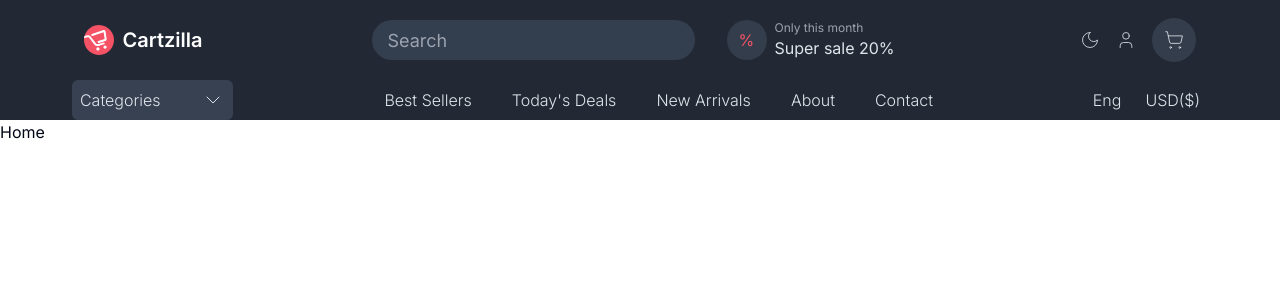
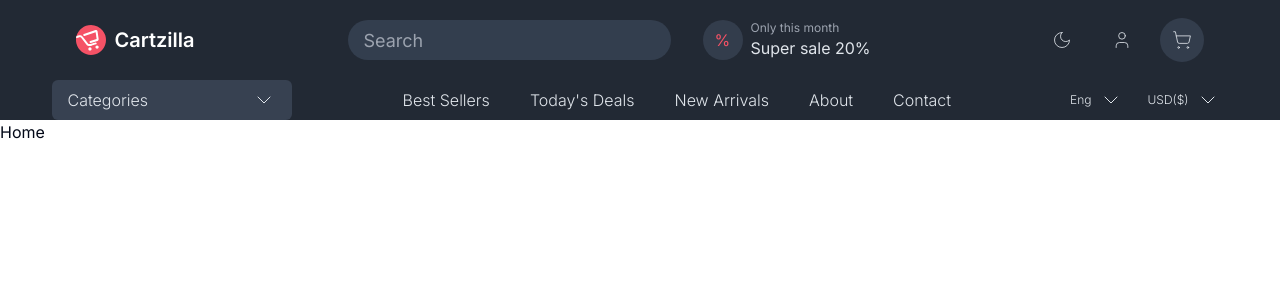
Before and after one commit to rikimario/Cartzilla-NextJs, a Next.js app: page / in a window 1280 px wide. Shown: the top 300 px of the page. Built offline with nearby package versions, Linux system fonts and the light colour scheme.

Commit message:
add categories for desktop nav

```diff
--- a/src/components/Theme.tsx
+++ b/src/components/Theme.tsx
@@ -26,14 +26,17 @@ export default function Theme() {
     setDarkMode(!darkMode);
   };
   return (
-    <>
-      <button onClick={handleDarkMode}>
+    <div>
+      <button
+        onClick={handleDarkMode}
+        className="hover:bg-[#333D4C] p-3 hover:rounded-full"
+      >
         {!darkMode ? (
           <Moon className="h-5 w-5" strokeWidth={1} />
         ) : (
           <Sun className="h-5 w-5" strokeWidth={1} />
         )}
       </button>
-    </>
+    </div>
   );
 }
--- a/src/components/navbar/DDMobileNav.tsx
+++ b/src/components/navbar/DDMobileNav.tsx
@@ -16,7 +16,7 @@ export default function DDMobileNav({ handleClickNav }: DDMobileNavProps) {
   return (
     <>
       <div className="absolute dark:bg-[#181D25] dark:text-[white] p-4 z-20 h-screen left-0 right-0 block w-full transition lg:hidden bg-white">
-        <ul className="p-12 text-xl text-center dark:text-[white] items-center text-[#333D4C] border border-[#E0E5EB]">
+        <ul className="p-12 text-xl text-center dark:bg-[#181D25] dark:text-[white] items-center text-[#333D4C] border border-[#E0E5EB]">
           <li className="py-4 my-4 border-b border-[#E0E5EB]">
             <div className="flex gap-1 items-center justify-center pr-5">
               <Home className="h-5 w-5 dark:text-gray-400" />
--- a/src/components/navbar/DesktopNav.tsx
+++ b/src/components/navbar/DesktopNav.tsx
@@ -4,38 +4,143 @@ import {
   DropdownMenuContent,
   DropdownMenuItem,
   DropdownMenuLabel,
+  DropdownMenuPortal,
+  DropdownMenuSub,
+  DropdownMenuSubContent,
+  DropdownMenuSubTrigger,
   DropdownMenuTrigger,
 } from "../ui/dropdown-menu";
+import Link from "next/link";
 export default function DesktopNav() {
   return (
     <div className="hidden font-light lg:flex px-4 md:px-12 lg:px-0 justify-around bg-[#222934]">
       <DropdownMenu>
-        <DropdownMenuTrigger className="text-[#E0E5EB] bg-gray-700 p-2 rounded-md flex gap-10">
+        <DropdownMenuTrigger className="text-[#E0E5EB] min-w-[15rem] bg-gray-700 py-2 px-4 rounded-md flex justify-between">
           Categories{" "}
           <span>
             <ChevronDown strokeWidth={1} />
           </span>
         </DropdownMenuTrigger>
-        <DropdownMenuContent>
-          <DropdownMenuItem>Clothes</DropdownMenuItem>
-          <DropdownMenuItem>Shoes</DropdownMenuItem>
-          <DropdownMenuItem>Electronics</DropdownMenuItem>
-          <DropdownMenuItem>Miscellaneous</DropdownMenuItem>
+        <DropdownMenuContent className="min-w-[15rem]">
+          {/* Men */}
+          <DropdownMenuSub>
+            <DropdownMenuSubTrigger>Men</DropdownMenuSubTrigger>
+            <DropdownMenuPortal>
+              <DropdownMenuSubContent>
+                <DropdownMenuItem>Shirts</DropdownMenuItem>
+                <DropdownMenuItem>Shoes</DropdownMenuItem>
+                <DropdownMenuItem>Watches</DropdownMenuItem>
+              </DropdownMenuSubContent>
+            </DropdownMenuPortal>
+          </DropdownMenuSub>
+
+          {/* Woman */}
+          <DropdownMenuSub>
+            <DropdownMenuSubTrigger>Woman</DropdownMenuSubTrigger>
+            <DropdownMenuPortal>
+              <DropdownMenuSubContent>
+                <DropdownMenuItem>Tops</DropdownMenuItem>
+                <DropdownMenuItem>Dresses</DropdownMenuItem>
+                <DropdownMenuItem>Shoes</DropdownMenuItem>
+                <DropdownMenuItem>Bags</DropdownMenuItem>
+                <DropdownMenuItem>Watches</DropdownMenuItem>
+                <DropdownMenuItem>Jewelry</DropdownMenuItem>
+              </DropdownMenuSubContent>
+            </DropdownMenuPortal>
+          </DropdownMenuSub>
+
+          {/* Electronics */}
+          <DropdownMenuSub>
+            <DropdownMenuSubTrigger>Electronics</DropdownMenuSubTrigger>
+            <DropdownMenuPortal>
+              <DropdownMenuSubContent>
+                <DropdownMenuItem>Laptops</DropdownMenuItem>
+                <DropdownMenuItem>Tablets</DropdownMenuItem>
+                <DropdownMenuItem>Smartphones</DropdownMenuItem>
+                <DropdownMenuItem>Mobile Accessories</DropdownMenuItem>
+              </DropdownMenuSubContent>
+            </DropdownMenuPortal>
+          </DropdownMenuSub>
+
+          {/* Home */}
+          <DropdownMenuSub>
+            <DropdownMenuSubTrigger>Home</DropdownMenuSubTrigger>
+            <DropdownMenuPortal>
+              <DropdownMenuSubContent>
+                <DropdownMenuItem>Furniture</DropdownMenuItem>
+                <DropdownMenuItem>Kitchen</DropdownMenuItem>
+                <DropdownMenuItem>Decorations</DropdownMenuItem>
+                <DropdownMenuItem>Groceries</DropdownMenuItem>
+              </DropdownMenuSubContent>
+            </DropdownMenuPortal>
+          </DropdownMenuSub>
+
+          {/* Cosmetics */}
+          <DropdownMenuSub>
+            <DropdownMenuSubTrigger>Cosmetics</DropdownMenuSubTrigger>
+            <DropdownMenuPortal>
+              <DropdownMenuSubContent>
+                <DropdownMenuItem>Beauty</DropdownMenuItem>
+                <DropdownMenuItem>Skin Care</DropdownMenuItem>
+                <DropdownMenuItem>Fragrances</DropdownMenuItem>
+              </DropdownMenuSubContent>
+            </DropdownMenuPortal>
+          </DropdownMenuSub>
+
+          {/* Automotive */}
+          <DropdownMenuSub>
+            <DropdownMenuSubTrigger>Automotive</DropdownMenuSubTrigger>
+            <DropdownMenuPortal>
+              <DropdownMenuSubContent>
+                <DropdownMenuItem>Cars</DropdownMenuItem>
+                <DropdownMenuItem>Motorcycles</DropdownMenuItem>
+              </DropdownMenuSubContent>
+            </DropdownMenuPortal>
+          </DropdownMenuSub>
+
+          {/* Sports */}
+          <DropdownMenuItem>Sports Accessories</DropdownMenuItem>
+
+          {/* Sunglasses */}
+          <DropdownMenuItem>Sunglasses</DropdownMenuItem>
         </DropdownMenuContent>
       </DropdownMenu>
 
       <ul className="flex text-[#E0E5EB] gap-6">
-        <li className="hover:bg-gray-700 p-2 rounded-md">Best Sellers</li>
-        <li className="hover:bg-gray-700 p-2 rounded-md">Today's Deals</li>
-        <li className="hover:bg-gray-700 p-2 rounded-md">New Arrivals</li>
-        <li className="hover:bg-gray-700 p-2 rounded-md">About</li>
-        <li className="hover:bg-gray-700 p-2 rounded-md">Contact</li>
+        <li className="hover:bg-gray-700 p-2 rounded-md">
+          <button>
+            <Link href="/best-sellers">Best Sellers</Link>
+          </button>
+        </li>
+        <li className="hover:bg-gray-700 p-2 rounded-md">
+          <button>
+            <Link href="/today-deals">Today's Deals</Link>
+          </button>
+        </li>
+        <li className="hover:bg-gray-700 p-2 rounded-md">
+          <button>
+            <Link href="/new-arrivals">New Arrivals</Link>
+          </button>
+        </li>
+        <li className="hover:bg-gray-700 p-2 rounded-md">
+          <button>
+            <Link href="/about">About</Link>
+          </button>
+        </li>
+        <li className="hover:bg-gray-700 p-2 rounded-md">
+          <button>
+            <Link href="/contact">Contact</Link>
+          </button>
+        </li>
       </ul>
 
       <div className="flex text-[#E0E5EB] gap-6 p-2">
         <DropdownMenu>
-          <DropdownMenuTrigger className="text-[#E0E5EB]">
-            Eng
+          <DropdownMenuTrigger className="text-[#E0E5EB] text-xs items-center flex gap-2">
+            Eng{" "}
+            <span>
+              <ChevronDown strokeWidth={1} />
+            </span>
           </DropdownMenuTrigger>
           <DropdownMenuContent>
             <DropdownMenuLabel>Bg</DropdownMenuLabel>
@@ -44,8 +149,11 @@ export default function DesktopNav() {
         </DropdownMenu>
 
         <DropdownMenu>
-          <DropdownMenuTrigger className="text-[#E0E5EB]">
-            USD($)
+          <DropdownMenuTrigger className="text-[#E0E5EB] text-xs items-center flex gap-2">
+            USD($){" "}
+            <span>
+              <ChevronDown strokeWidth={1} />
+            </span>
           </DropdownMenuTrigger>
           <DropdownMenuContent>
             <DropdownMenuLabel>USD($)</DropdownMenuLabel>
--- a/src/components/navbar/Navbar.tsx
+++ b/src/components/navbar/Navbar.tsx
@@ -58,10 +58,12 @@ export default function Navbar() {
         <div className="flex gap-4 text-[#E0E5EB] items-center">
           <MobileSearch />
           <Theme />
-          <User className="h-5 w-5 hidden lg:block" strokeWidth={1} />
-          <div className="bg-[#333D4C] p-3 rounded-full">
+          <button className="hidden lg:block hover:bg-[#333D4C] p-3 hover:rounded-full">
+            <User className="h-5 w-5 hidden lg:block" strokeWidth={1} />
+          </button>
+          <button className="bg-[#333D4C] p-3 rounded-full">
             <ShoppingCart className="h-5 w-5" strokeWidth={1} />
-          </div>
+          </button>
         </div>
       </div>
 
```
Also changed, not shown: src/components/ui/dropdown-menu.tsx (+34 -34 lines).
